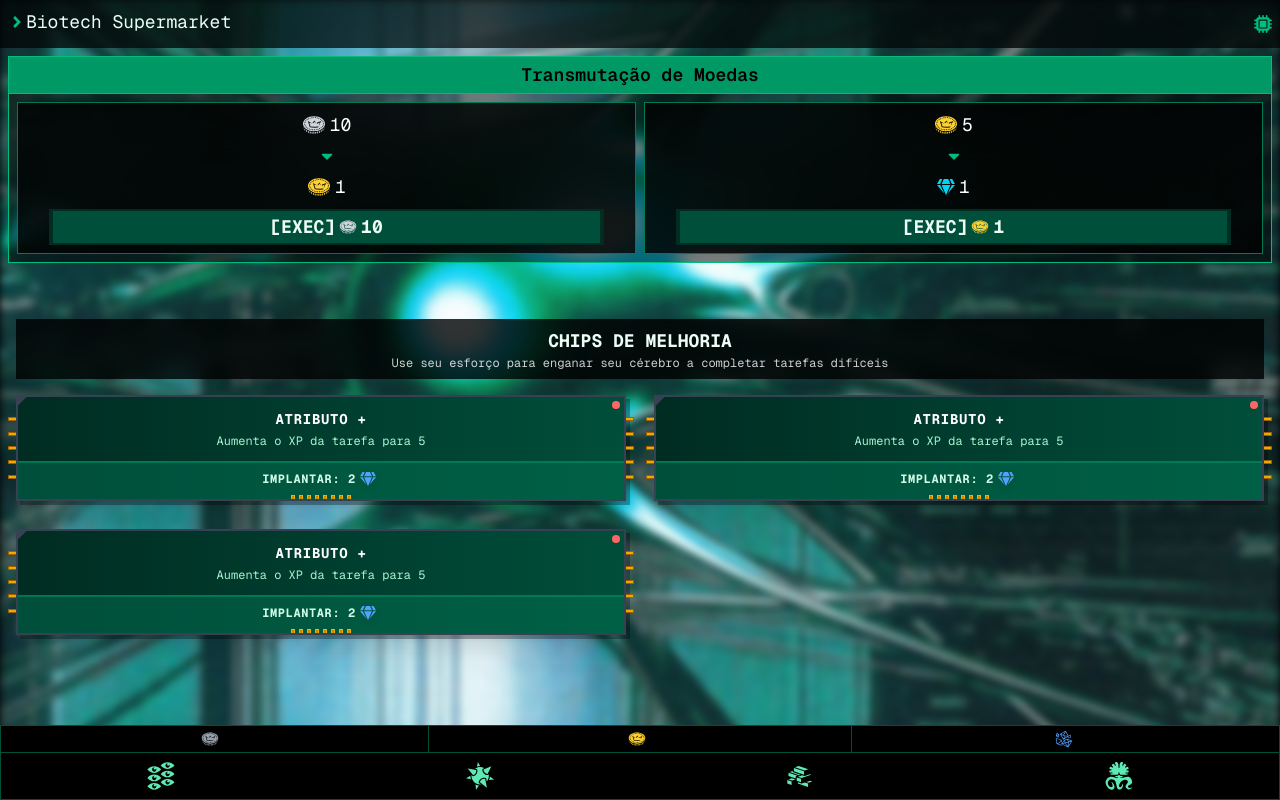
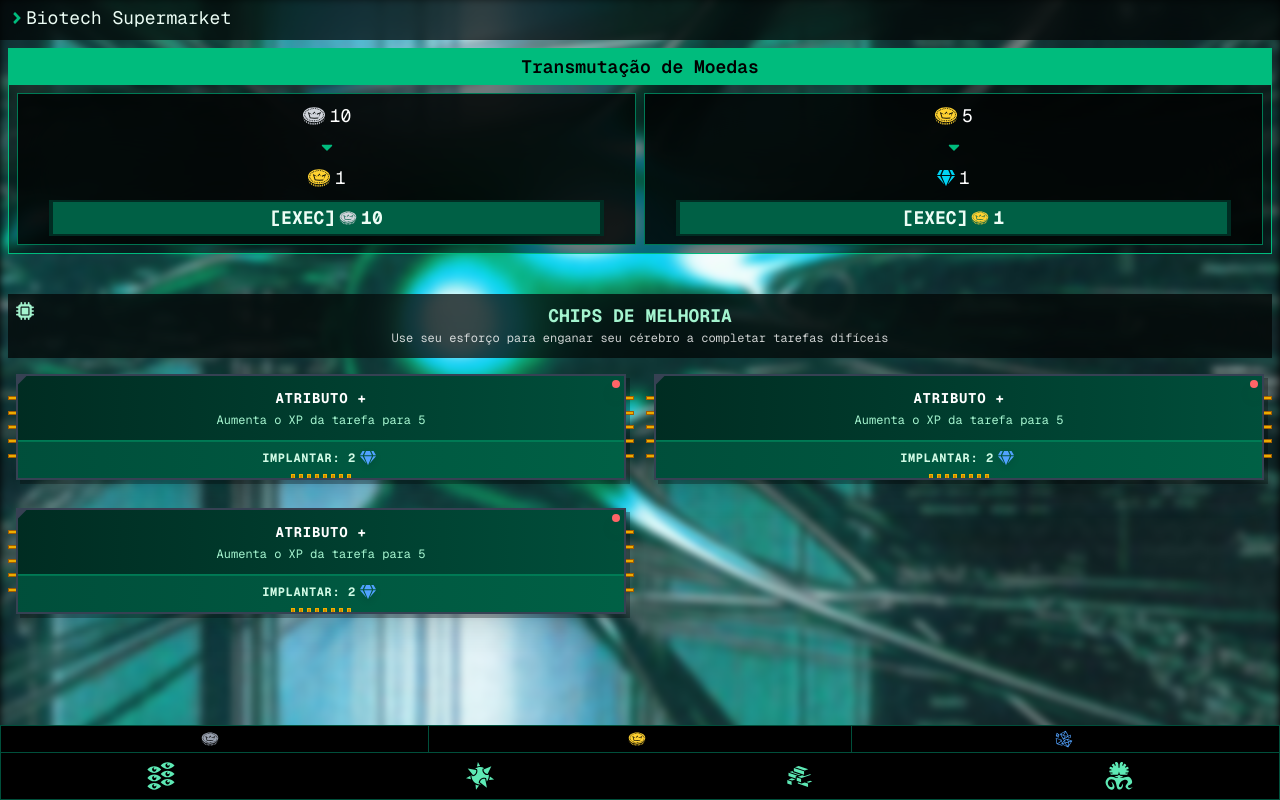
Before and after one commit to PedroVMLopes/cortex-overflow, a Next.js app: page /Store in a window 1280 px wide. Built offline with nearby package versions, Linux system fonts and the light colour scheme; no server answers; the database is empty; a web font is replaced by a local one.

Commit message:
Store UI Changes

```diff
--- a/app/Store/page.tsx
+++ b/app/Store/page.tsx
@@ -1,7 +1,6 @@
 import ChipStore from "@/components/ChipStore";
 import CurrencyExchange from "@/components/CurrencyExchange";
 import { FaAngleRight } from "react-icons/fa";
-import { FaMicrochip } from "react-icons/fa6";
 
 export default function Store() {
     return (
@@ -11,11 +10,10 @@ export default function Store() {
                 className="fixed top-0 left-0 w-full h-full -z-10 bg-cover bg-center bg-no-repeat blur-xs"
                 style={{ backgroundImage: "url('/backgrounds/bg10.jpg')" }}
             />
-            <div className="bg-black/70 backdrop-blur-2xl flex flex-row items-center justify-between pr-2 text-emerald-50 font-mono">
-                <p className="flex flex-row items-center mb-1 p-2"> <FaAngleRight className="text-emerald-500" /> Biotech Supermarket </p>
-                <FaMicrochip className="text-emerald-500" />
+            <div className="bg-black/70 backdrop-blur-lg flex flex-row items-center justify-between text-emerald-50 font-mono fixed w-full top-0">
+                <p className="flex flex-row items-center mb-1 px-2 py-1"> <FaAngleRight className="text-emerald-500" /> Biotech Supermarket </p>
             </div>
-            <div className="text-emerald-50 font-mono m-2">
+            <div className="text-emerald-50 font-mono m-2 mt-12">
                 <CurrencyExchange />
                 <div className="h-10"></div>
                 <ChipStore />
--- a/components/ChipStore.tsx
+++ b/components/ChipStore.tsx
@@ -1,13 +1,15 @@
 import Chip from "./Chip";
+import { FaMicrochip } from "react-icons/fa6";
 
 export default function ChipStore() {
     return (
-        <div className="mt-4 px-2">
-            <div className="backdrop-blur bg-black/80 p-2 text-center">
-                <p className="font-bold text-nowrap">CHIPS DE MELHORIA</p>
+        <div className="">
+            <div className="relative backdrop-blur-2xl bg-black/70 p-2 pb-3 text-center">
+                <FaMicrochip className="absolute text-emerald-200"/>
+                <p className="font-bold text-nowrap text-emerald-200">CHIPS DE MELHORIA</p>
                 <p className="text-xs opacity-80 text-white">Use seu esforço para enganar seu cérebro a completar tarefas difíceis</p>
             </div>
-            <div className="grid grid-cols-2 mt-4 gap-7">
+            <div className="grid grid-cols-2 mt-4 px-2 gap-7">
                 <Chip />
                 <Chip />
                 <Chip />
--- a/components/CurrencyExchange.tsx
+++ b/components/CurrencyExchange.tsx
@@ -5,7 +5,7 @@ export default function CurrencyExchange() {
     return (
         <>
             <div className="border border-emerald-500">
-                <p className="bg-emerald-600 text-black font-semibold p-1 text-center border-b border-emerald-500"> Transmutação de Moedas</p>
+                <p className="bg-emerald-500 text-black font-semibold p-1 text-center"> Transmutação de Moedas</p>
                 <div className="flex flex-row gap-2 p-2 bg-black/50">
 
                     {/* Silver to gold exchange */}
@@ -19,7 +19,7 @@ export default function CurrencyExchange() {
                                 <p className="flex flex-row items-center text-white"> <GiCrownCoin className="text-amber-300 text-2xl mr-1" /> 1 </p>
                             </div>
                         </div>
-                        <button className="bg-emerald-900 border-4 border-y-2 border-emerald-950 w-[90%] cursor-pointer py-0.5 mb-2 font-bold shadow-lg flex flex-row justify-center">
+                        <button className="bg-emerald-800 border-4 border-y-2 border-emerald-950 w-[90%] cursor-pointer py-0.5 mb-2 font-bold shadow-lg flex flex-row justify-center">
                             <p className="flex flex-row items-center text-emerald-50"> [EXEC] <GiCrownCoin className="text-gray-300 text-lg mx-1" /> 10 </p>
                         </button>
                     </div>
@@ -35,7 +35,7 @@ export default function CurrencyExchange() {
                                 <p className="flex flex-row items-center text-white"> <FaGem className="text-cyan-400 mr-1" /> 1 </p>
                             </div>
                         </div>
-                        <button className="bg-emerald-900 border-4 border-y-2 border-emerald-950 w-[90%] cursor-pointer py-0.5 mb-2 font-bold shadow-lg flex flex-row justify-center">
+                        <button className="bg-emerald-800 border-4 border-y-2 border-emerald-950 w-[90%] cursor-pointer py-0.5 mb-2 font-bold shadow-lg flex flex-row justify-center">
                             <p className="flex flex-row items-center text-emerald-50"> [EXEC] <GiCrownCoin className="text-amber-300 text-lg mx-1" /> 1 </p>
                         </button>
                     </div>
```
